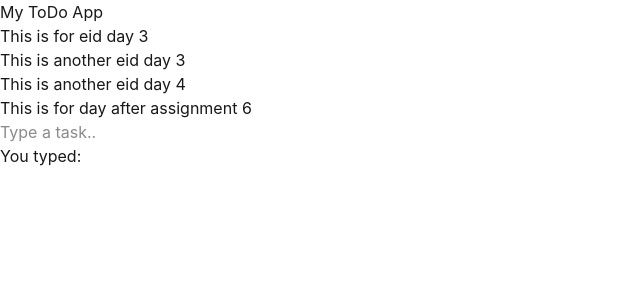
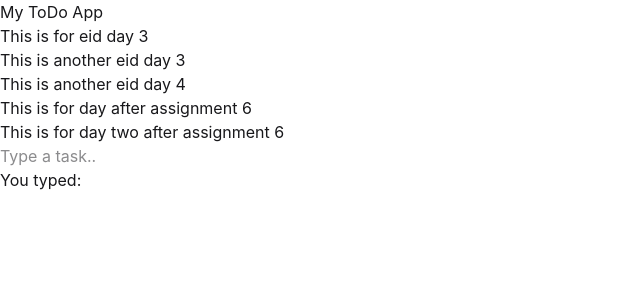
Before and after one commit to juhairulislam/todo-app-react, a React (Vite) app: page / in a window 1280 px wide. Shown: the top 300 px of the page, without its empty margins (0-640 px from the left). Built offline with nearby package versions, Linux system fonts and the light colour scheme.

Commit message:
this is for day two after assignment 6

```diff
--- a/src/App.jsx
+++ b/src/App.jsx
@@ -16,6 +16,7 @@ function App() {
         <h2>This is another eid day 3</h2>
         <h2>This is another eid day 4</h2>
         <h2>This is for day after assignment 6</h2>
+        <h2>This is for day two after assignment 6</h2>
 
         <input value={input} onChange={(e) => setInput(e.target.value)} placeholder='Type a task..' type="text" />
 
```
